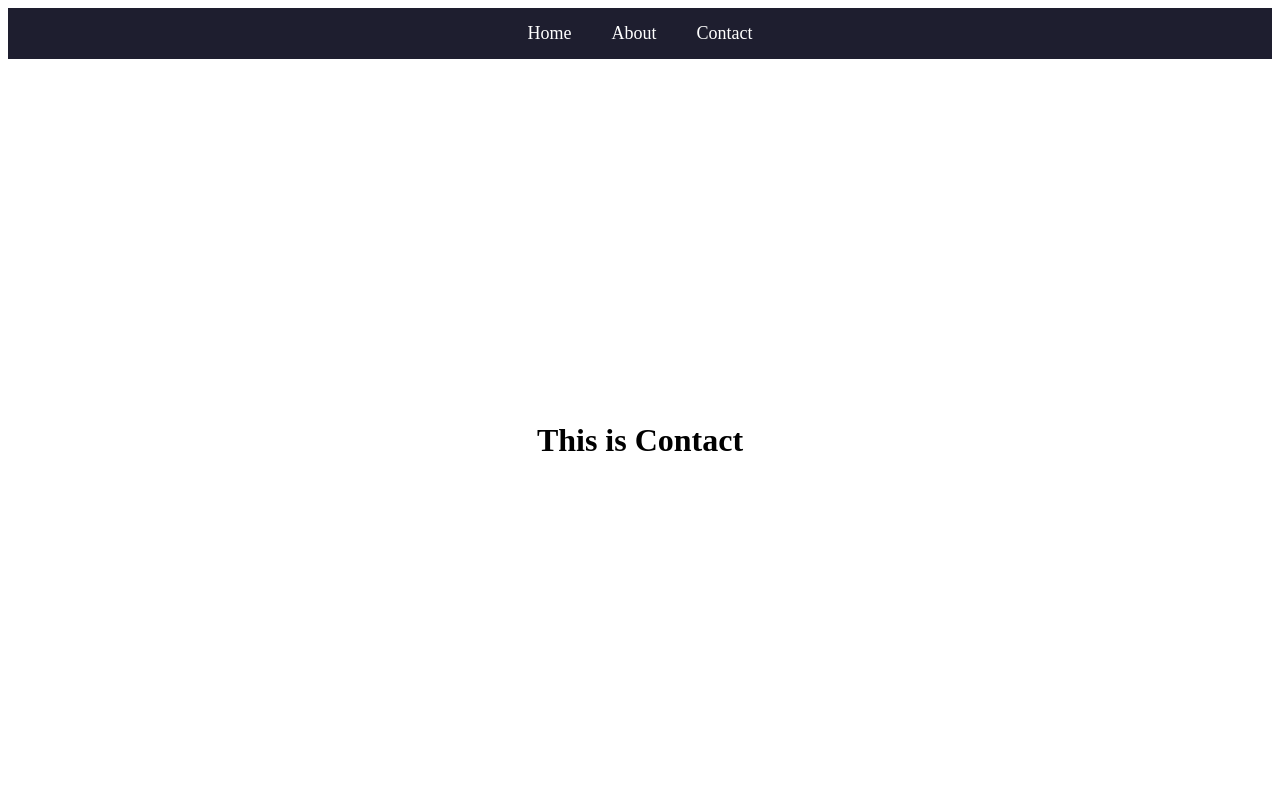
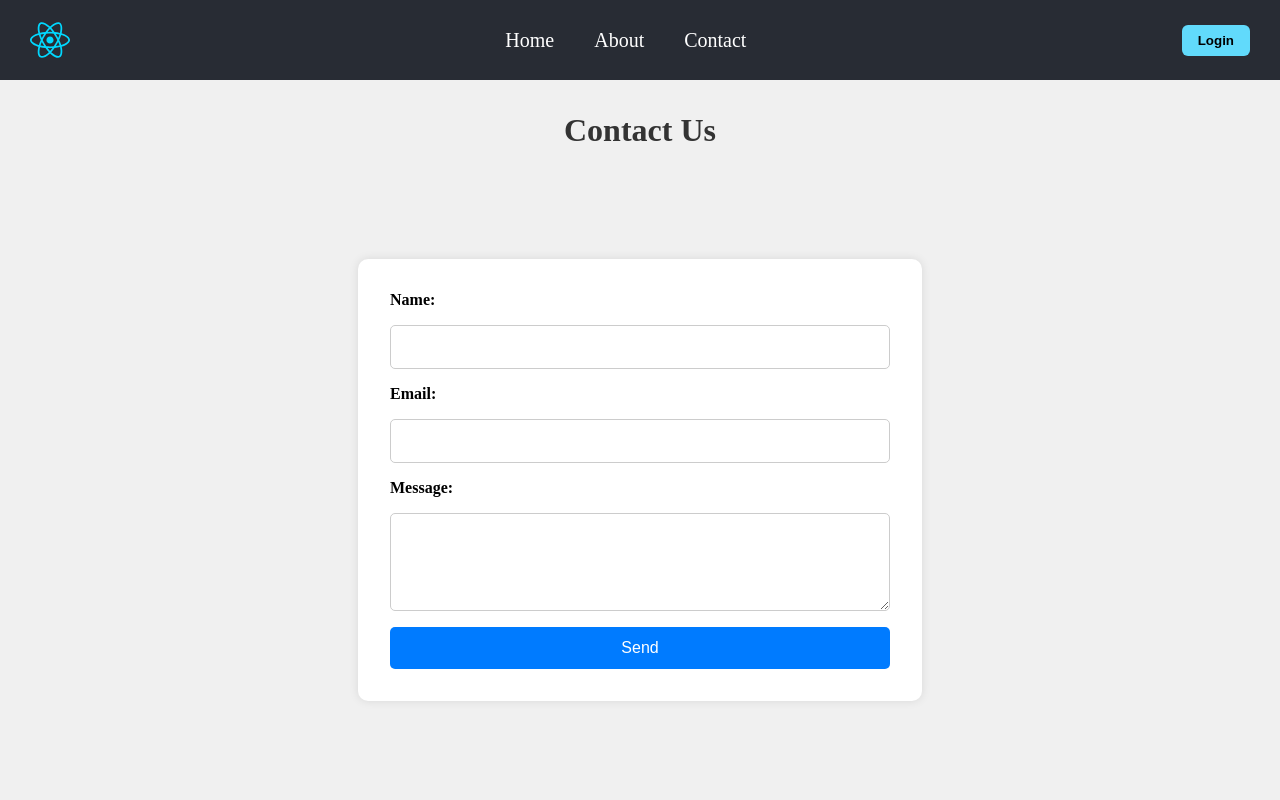
Before and after one commit to Charithharsha08/react-vite-project, a React (Vite) app: page /contact in a window 1280 px wide. Shown: the top 800 px of the page. Built offline with nearby package versions, Linux system fonts and the light colour scheme.

Commit message:
change css

```diff
--- a/package.json
+++ b/package.json
@@ -12,6 +12,7 @@
   "dependencies": {
     "react": "^19.1.0",
     "react-dom": "^19.1.0",
+    "react-hook-form": "^7.56.4",
     "react-router-dom": "^7.6.0"
   },
   "devDependencies": {
--- a/src/App.tsx
+++ b/src/App.tsx
@@ -1,16 +1,17 @@
 import "./App.css"
-import {Navbar} from "./view/common/Navbar/Navbar.tsx";
-import {MainContent} from "./view/common/MainContent/MainContent.tsx";
-import {Footer} from "./view/common/Footer/Footer.tsx";
-import {BrowserRouter} from "react-router-dom";
+import {BrowserRouter, Route, Routes} from "react-router-dom";
+import {DefaultLayout} from "./view/common/DefaultLayout/DefaultLayout.tsx";
+import {Login} from "./view/pages/Login/Login.tsx";
 
 function App() {
     return (
        <>
            <BrowserRouter>
-           <Navbar/>
-           <MainContent/>
-           <Footer/>
+
+               <Routes>
+                   <Route path="/*" element={<DefaultLayout/>}></Route>
+                   <Route path="/login" element={<Login/>} />
+               </Routes>
            </BrowserRouter>
        </>
     );
--- /dev/null
+++ b/src/view/common/DefaultLayout/DefaultLayout.tsx
@@ -0,0 +1,13 @@
+import {Navbar} from "../Navbar/Navbar.tsx";
+import {MainContent} from "../MainContent/MainContent.tsx";
+import {Footer} from "../Footer/Footer.tsx";
+
+export function DefaultLayout() {
+    return (
+        <>
+            <Navbar/>
+            <MainContent/>
+            <Footer/>
+        </>
+    );
+}
--- a/src/view/common/Navbar/Navbar.css
+++ b/src/view/common/Navbar/Navbar.css
@@ -1,25 +1,65 @@
-.navbar {
-    list-style: none;
-    display: flex;
-    justify-content: center;
-    background-color: #1e1e2f;
-    padding: 15px 0;
+/* Navbar.css */
+
+*{
     margin: 0;
 }
 
-.navbar li {
-    margin: 0 20px;
+
+.navbar {
+    display: flex;
+    align-items: center;
+    justify-content: space-between;
+    background-color: #282c34;
+    padding: 20px 30px;
+    list-style: none;
+    margin: 0;
+    color: white;
 }
 
-.navbar a {
-    color: #ffffff;
-    text-decoration: none;
-    font-size: 18px;
-    transition: color 0.3s ease;
-    font-weight: 500;
+.navbar img {
+    width: 40px;
+    height: 40px;
 }
 
-.navbar a:hover {
-    color: #00bcd4;
-    text-decoration: underline;
+.navbar-links {
+    display: flex;
+    gap: 40px;
+    list-style: none;
+    margin: 0;
+    padding: 0;
+    font-size: 20px;
 }
+
+.navbar-links li {
+    display: inline;
+}
+
+.navbar-links a {
+    text-decoration: none;
+    color: white;
+    font-weight: 500;
+    transition: color 0.3s;
+}
+
+.navbar-links a:hover {
+    color: #61dafb;
+}
+
+button {
+    background-color: #61dafb;
+    border: none;
+    padding: 8px 16px;
+    border-radius: 6px;
+    cursor: pointer;
+    transition: background-color 0.3s;
+}
+
+button a {
+    text-decoration: none;
+    color: #000;
+    font-weight: bold;
+}
+
+button:hover {
+    background-color: #21a1f1;
+}
--- a/src/view/common/Navbar/Navbar.tsx
+++ b/src/view/common/Navbar/Navbar.tsx
@@ -1,14 +1,21 @@
 import "./Navbar.css";
 import {Link} from "react-router-dom";
+import logo from "../../../assets/react.svg"
 
 export function Navbar() {
     return (
         <ul className="navbar">
+            <img src={logo} alt="react logo" />
+            <ul className="navbar-links">
             <li>
                 <Link to={"/"}>Home</Link>
             </li>
             <li><Link to={"/about"}>About</Link></li>
             <li><Link to={"/contact"}>Contact</Link></li>
+            </ul>
+            <button >
+                <Link to = {"/login"}>Login</Link>
+            </button>
         </ul>
     );
 }
--- a/src/view/pages/Contact/Contact.css
+++ b/src/view/pages/Contact/Contact.css
@@ -1,7 +1,59 @@
-.contact{
+/* Fullscreen container to center the form */
+.contact-container {
+    position: relative;
+    width: 100%;
+    display: flex;
+    justify-content: center;
+    align-items: center;
+    height: 100vh; /* Full viewport height */
+    background-color: #f0f0f0;
+}
+
+/* Form box styling */
+.contact-form {
     display: flex;
     flex-direction: column;
-    align-items: center;
-    justify-content: center;
-    height: 90vh;
+    gap: 1rem;
+    background-color: #fff;
+    padding: 2rem;
+    border-radius: 10px;
+    box-shadow: 0 0 10px rgba(0, 0, 0, 0.1);
+    width: 100%;
+    max-width: 500px;
 }
+
+.contact-title {
+    position: absolute;
+    top: 2rem;
+    text-align: center;
+    width: 100%;
+    font-size: 2rem;
+    color: #333;
+}
+
+.contact-form label {
+    font-weight: bold;
+}
+
+.contact-form input,
+.contact-form textarea {
+    padding: 0.75rem;
+    border: 1px solid #ccc;
+    border-radius: 5px;
+    font-size: 1rem;
+}
+
+.contact-form button {
+    padding: 0.75rem;
+    background-color: #007bff;
+    color: white;
+    border: none;
+    border-radius: 5px;
+    cursor: pointer;
+    font-size: 1rem;
+    transition: background-color 0.3s ease;
+}
+
+.contact-form button:hover {
+    background-color: #0056b3;
+}
--- a/src/view/pages/Contact/Contact.tsx
+++ b/src/view/pages/Contact/Contact.tsx
@@ -1,8 +1,40 @@
 import "./Contact.css";
+import {useForm} from "react-hook-form";
+
 export function Contact() {
+
+    const{register, handleSubmit, formState: {errors}} = useForm<FormData>();
+
+    type FormData = {
+        name: string;
+        email: string;
+        message: string;
+    };
+
     return (
-        <>
-        <h1 className="contact">This is Contact</h1>
-        </>
+        <div className="contact-container">
+            <h1 className="contact-title">Contact Us</h1>
+            <form className="contact-form">
+                <label htmlFor="name">Name:</label>
+                <input type="text" id="name" {...register("name", {required: "Name is required", pattern: {value: /^[A-Za-z\s]+$/, message: "Name must contain only letters and spaces"}})} />
+
+                <label htmlFor="email">Email:</label>
+                <input type="email" id="email" {...register("email", {required: "Email is required"})} />
+
+                <label htmlFor="message">Message:</label>
+                <textarea id="message" {...register("message", {required:true})} rows={4}> </textarea>
+
+                <button type="submit">Send</button>
+            </form>
+            {errors.name ? (
+                <span className="error">{errors.name.message}</span>
+            ) : ''}
+            {errors.email ? (
+                <span className="error">{errors.email.message}</span>
+            ) : ''}
+            {errors.message ? (
+                <span className="error">{errors.message.message}</span>
+            ) : ''}
+        </div>
     );
 }
--- /dev/null
+++ b/src/view/pages/Login/Login.tsx
@@ -0,0 +1,7 @@
+export function Login() {
+    return (
+        <>
+        <h1 className="login">This is Login</h1>
+        </>
+    );
+}
```
Also changed, not shown: 1 other file (tests, documents, lock files or other folders).
